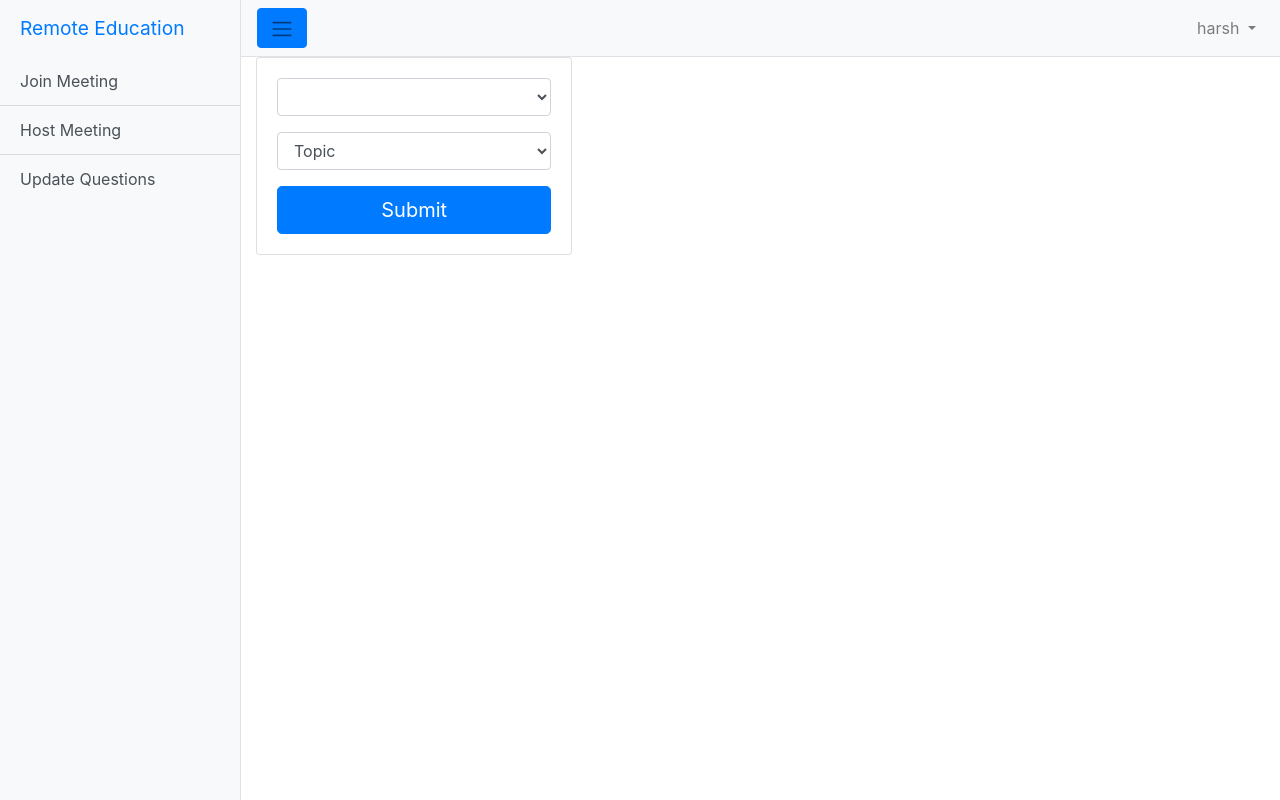
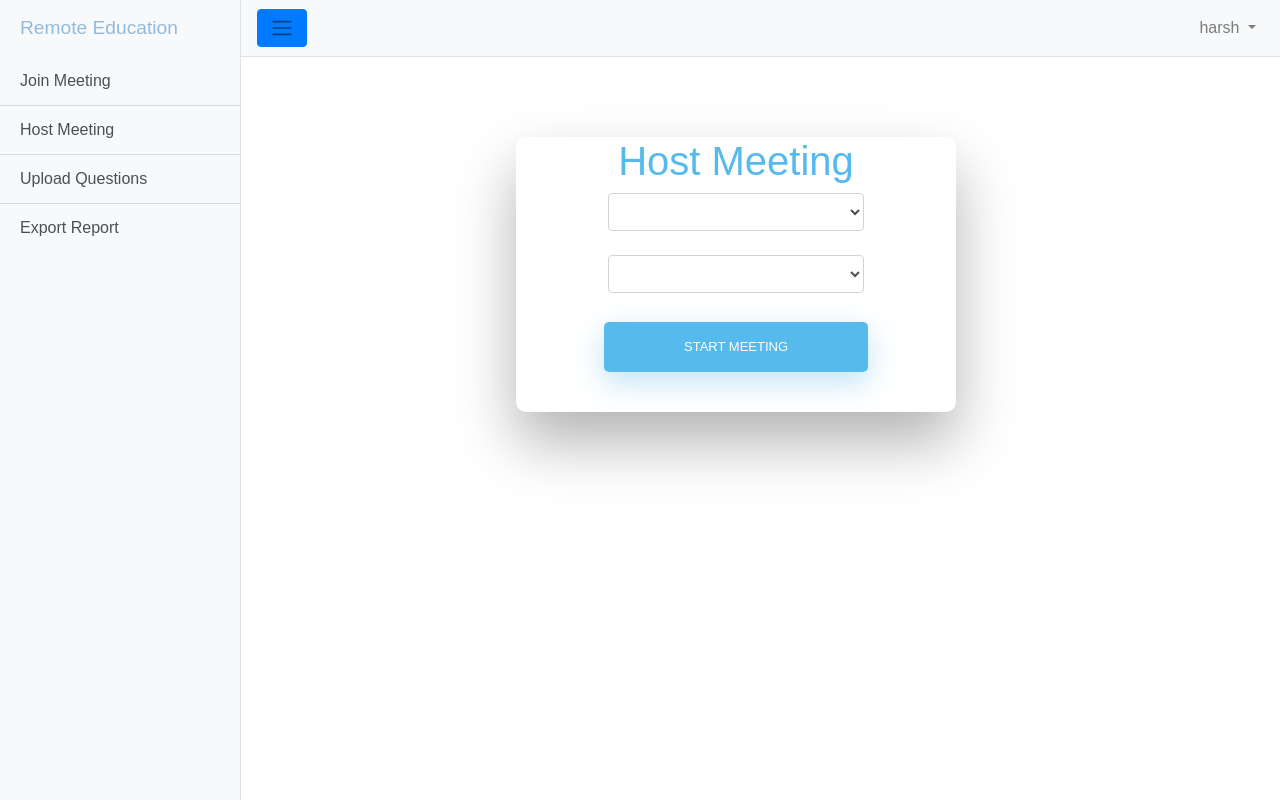
Before and after one commit to hr109sh/remote_education, a Django app: page /create_meeting/ in a window 1280 px wide. Run offline with Django 3.2, Linux system fonts and the light colour scheme; a user stored in the database is signed in; data comes from the database, SQL or seed files in the repository; lists and menus that the app fills with data are empty; some libraries are stand-ins or nearby versions.

Commit message:
Added changes

```diff
--- a/static/js/custom.js
+++ b/static/js/custom.js
@@ -1,7 +1,27 @@
+
 $('#create-meeting').click(function(){
-	$('#chatt-room').html('');
-	$("#chatt-room").append( "<div id ='meet'></div>" );
-	createRoom(logedin_user , logedin_user);
+	var subject = $('#SubjectDropdown').val();
+	var topic = $('#topicDropdown').val();
+	if (subject && topic){
+		$.ajax({
+        	url: '/schedule_meeting/',
+        	data: {
+          		'subject': subject,
+          		'topic' : topic
+        	},
+        	dataType: 'json',
+        	success: function (data) {
+        		$('#chatt-room').html('');
+        		$("#chatt-room").append( "<p>Meeting Id :- "+data.meeting_id+"</p>" );
+        		$("#chatt-room").append( "<div id ='meet'></div>" );
+				createRoom(data.meeting_id,logedin_user);
+        	}
+      	});
+	}
+	else{
+		$('#create-meeting-alet').html('Please select value');
+		$('#create-meeting-alet').css('display','block');
+	}
 });
 
 function createRoom(room_name , display_name){
@@ -9,7 +29,7 @@ function createRoom(room_name , display_name){
 	const options = {
     	roomName: room_name,
     	width: 1000,
-    	height: 600,
+    	height: 580,
     	parentNode: document.querySelector('#meet'),
     	userInfo: {
         	displayName: display_name
@@ -21,8 +41,39 @@ function createRoom(room_name , display_name){
 
 
 $('#join-meeting-btn').click(function(){
-	var room_name = $('#join-meeting-input').val();
-	$('#vedio-chatt-room').html('');
-	$("#vedio-chatt-room").append( "<div id ='meet'></div>" );
-	createRoom(room_name , logedin_user);
+	var meeting_name = $('#meeting-name').val();
+	var meeting_id = $('#meetingid').val();
+	if (meeting_name && meeting_id){
+		$.ajax({
+        	url: '/check_for_meetingid/',
+        	data: {
+          		'meetingId': meeting_id,
+        	},
+        	dataType: 'json',
+        	success: function (data) {
+        		if(data.metting_value){
+        			$.ajax({
+        				url: '/student_join_meeting/',
+        				data: {
+          					'meeting_name': meeting_name,
+          					'meetingId' : meeting_id
+        				},
+        				dataType: 'json',
+        				success: function (data) {
+							$('#vedio-chatt-room').html('');
+							$("#vedio-chatt-room").append( "<div id ='meet'></div>" );
+							createRoom(meeting_id ,meeting_name);
+        				}
+      				});
+        		}
+        		else{
+        			alert('fail')
+        		}
+        	}
+      	});
+	}
+	else{
+		$('#join-meeting-alert').html('Please Enter value');
+		$('#join-meeting-alert').css('display','block');
+	}
 });
--- a/templates/video_chatt_app/base.html
+++ b/templates/video_chatt_app/base.html
@@ -17,6 +17,7 @@
   <!-- Custom styles for this template -->
   <script src="https://code.jquery.com/jquery-3.5.1.min.js" integrity="sha256-9/aliU8dGd2tb6OSsuzixeV4y/faTqgFtohetphbbj0=" crossorigin="anonymous"></script>
   <link href="{%static 'css/home.css'%}" rel="stylesheet">
+  <link href="{%static 'css/login.css'%}" rel="stylesheet">
   <script src="https://stackpath.bootstrapcdn.com/bootstrap/4.5.0/js/bootstrap.bundle.min.js"></script>
   <script src="https://stackpath.bootstrapcdn.com/bootstrap/4.5.0/js/bootstrap.min.js"></script>
 </head>
@@ -31,7 +32,8 @@
       <div class="list-group list-group-flush">
         <a href="{%url 'video_chatt_app:join_meeting'%}" class="list-group-item list-group-item-action bg-light">Join Meeting</a>
         <a href="{%url 'video_chatt_app:create_meeting'%}" class="list-group-item list-group-item-action bg-light">Host Meeting</a>
-        <a href="#" class="list-group-item list-group-item-action bg-light">Update Questions</a>
+        <a href="#" class="list-group-item list-group-item-action bg-light">Upload Questions</a>
+        <a href="#" class="list-group-item list-group-item-action bg-light">Export Report</a>
       </div>
     </div>
     <!-- /#sidebar-wrapper -->
--- a/templates/video_chatt_app/create_meeting.html
+++ b/templates/video_chatt_app/create_meeting.html
@@ -1,34 +1,43 @@
 {%extends 'video_chatt_app/base.html'%}
 {%block content%}
-{{subject_list}}
 <div class ="row" id="chatt-room">
-	<div class="col-md-4">
-		<div class="card">
-  			<div class="card-body">
-  					<div class="form-group">
-    					<select name="subject" id="SubjectDropdown" class="form-control">
-                {%for subject in subject_obj%}
-    						<option value="volvo">{{subject.subject_name}}</option>
-                {%endfor%}
-  						</select>
-  					</div>
-  					<div class="form-group">
-    					<select name="topic" id="topicDropdown" class="form-control">
-    						<option value="volvo">Topic</option>
-    						<option value="saab">Topic</option>
-    						<option value="opel">Topic</option>
-    						<option value="audi">Topic</option>
-  						</select>
-  					</div>
-  					<button type="submit" class="btn btn-primary btn-lg btn-block" id="create-meeting">Submit</button>
-  			</div>
-		</div>
-	</div>
-	<div class="col-md-4"></div>
-	<div class="col-md-4"></div>
+  <div class="col-md-3"></div>
+  <div class="col-md-6">
+    <div id="formContent">
+      <div class="fadeIn first">
+        <h1 style="color:#56baed">Host Meeting</h1>
+      </div>
+      <div class="alert alert-danger" id = "create-meeting-alet" role="alert" style="width:58%;margin-left:21%;display:none;">
+      </div>
+        <select name="subject" id="SubjectDropdown" class="form-control fadeIn" style="width:58%;margin-left:21%" onchange="appendValue()">
+          {%for subject in subject_list%}
+            <option value="{{subject.subject_id.subject_name}}">{{subject.subject_id.subject_name}}</option>
+          {%endfor%}
+        </select><br>
+        <select name="topic" id="topicDropdown" class="form-control fadeIn" style="width:58%;margin-left:21%">
+        </select><br>
+        <input type="submit" class="fadeIn first" value="Start Meeting" id="create-meeting">
+    </div>
+  </div>
+  <div class="col-md-3"></div>
 </div>
 <script>
+  var logedin_user = '{{ user.get_username }}';
 
-  var logedin_user = '{{ user.get_username }}';
+  function appendValue(){
+    var selected_value = $('#SubjectDropdown').val();
+    $('#topicDropdown').html('');
+    {%for topic_item in topic_list%}
+      {%for topic in topic_item%}
+        var subject_name = '{{topic.subject_id.subject_name}}'
+        if (subject_name == selected_value){
+          $('#topicDropdown').append($('<option>', {
+              value: '{{topic.topic_name}}',
+              text: '{{topic.topic_name}}'
+          }));
+        }
+      {%endfor%}
+    {%endfor%}
+  }
 </script>
 {%endblock%}
--- a/video_chatt_app/urls.py
+++ b/video_chatt_app/urls.py
@@ -6,5 +6,8 @@ urlpatterns = [
 	path('',views.index,name = 'index'),
 	path('create_meeting/',views.create_meeting,name="create_meeting"),
 	path('join_meeting/',views.join_meeting,name = "join_meeting"),
-	path('student_dashboard/',views.student_dashboard,name = "student_dashboard")
+	path('student_dashboard/',views.student_dashboard,name = "student_dashboard"),
+	path('schedule_meeting/',views.schedule_meeting,name = "schedule_meeting"),
+	path('check_for_meetingid/',views.check_for_meetingid,name = 'check_for_meetingid'),
+	path('student_join_meeting/',views.student_join_meeting,name = 'student_join_meeting')
 ]
--- a/video_chatt_app/views.py
+++ b/video_chatt_app/views.py
@@ -2,6 +2,8 @@ from django.shortcuts import render
 from django.contrib.auth.decorators import login_required
 from django.contrib.auth.models import User
 from . models import *
+from django.http import JsonResponse
+import random
 
 # Create your views here.
 
@@ -22,13 +24,40 @@ def index(request):
 def create_meeting(request):
 	user_obj = User.objects.get(username = request.user.username)
 	subject_list = subject_teacher.objects.filter(user_id = user_obj)
-	subject_obj = []
+	topic_list = []
 	for subject in subject_list:
-		subject_obj.append(subject.subject_id)
+		topic_obj = Topic.objects.filter(subject_id = subject.subject_id)
+		topic_list.append(topic_obj)
+	print(topic_list)
 	data = {
-		'subject_obj':subject_obj
+		'subject_list':subject_list,
+		'topic_list':topic_list
 	}
 	return render(request,'video_chatt_app/create_meeting.html',context=data)
+
+
+def schedule_meeting(request):
+	requested_sub = request.GET.get('subject', None)
+	requested_topic = request.GET.get('topic', None)
+	user_meeting_obj = 1
+	while user_meeting_obj:
+		meeting_id = random.randint(4444,77778886655)
+		try:
+			user_meeting_obj = UserMeeting.objects.get(meeting_id = meeting_id)
+		except:
+			user_meeting_obj = 0
+	user_meeting = UserMeeting(
+							user_id =  User.objects.get(username = request.user.username),
+							meeting_id = meeting_id,
+							meeting_subject = Subject.objects.get(subject_name = requested_sub),
+							meeting_topic = Topic.objects.get(topic_name = requested_topic)
+							)
+	user_meeting.save()
+	data = {
+		'meeting_id':meeting_id
+	}
+	return JsonResponse(data)
+
 
 @login_required
 def join_meeting(request):
@@ -38,3 +67,30 @@ def join_meeting(request):
 @login_required
 def student_dashboard(request):
 	return render(request,'video_chatt_app/student_dashboard.html')
+
+
+def check_for_meetingid(request):
+	meeting_id = request.GET.get('meetingId', None)
+	try:
+		user_meeting = UserMeeting.objects.get(meeting_id = meeting_id)
+		data = {
+			'metting_value' :True
+		}
+	except:
+		data = {
+			'metting_value' :False
+		}
+	return JsonResponse(data)
+
+def student_join_meeting(request):
+	meeting_id = request.GET.get('meetingId', None)
+	meeting_name = request.GET.get('meetingName', None)
+	user_attandance_obj = User_attendence(
+							user_id = User.objects.get(username = request.user.username),
+							meeting_id = UserMeeting.objects.get(meeting_id = meeting_id)
+						)
+	user_attandance_obj.save()
+	data = {
+		'mesaage':'Marked Attandance'
+	}
+	return JsonResponse(data)
```
Also changed, not shown: templates/video_chatt_app/join_meeting.html (+15 -9 lines), video_chatt_app/models.py (+16 -10 lines), db.sqlite3, video_chatt_app/migrations/0006_auto_20200706_0710.py (added), video_chatt_app/migrations/0007_auto_20200706_0753.py (added).
